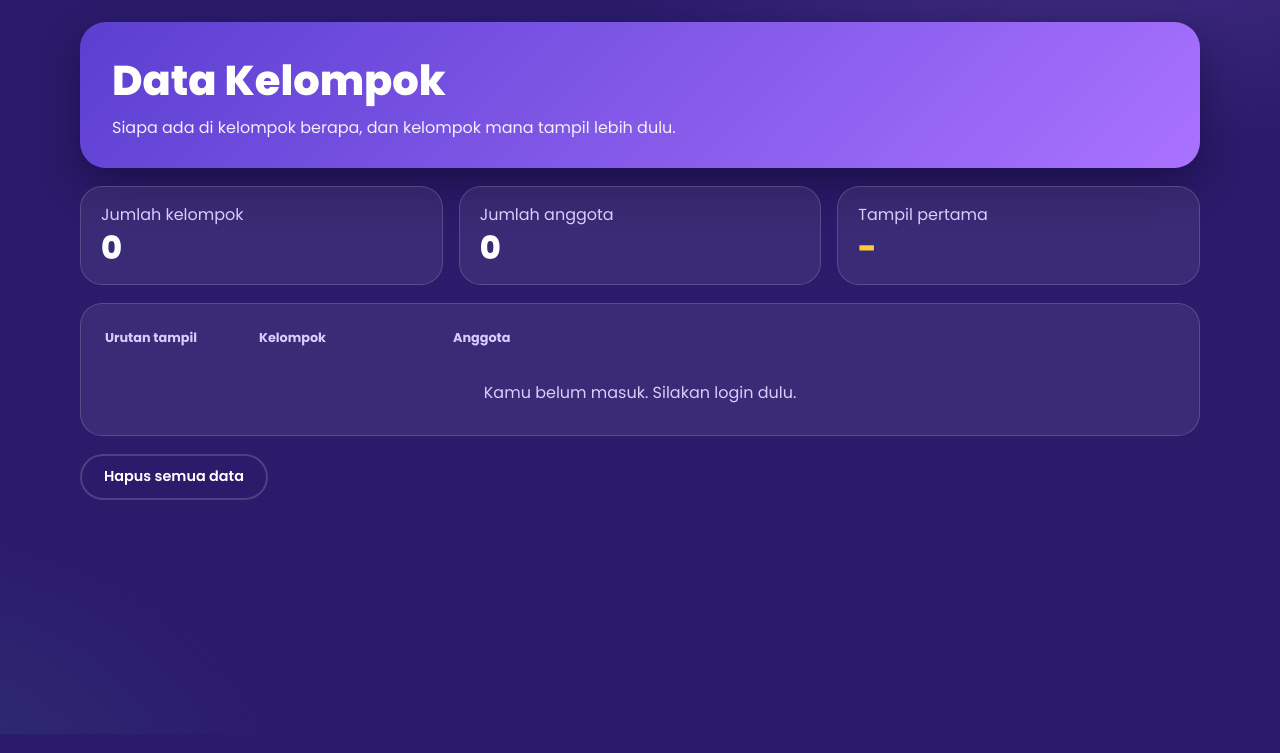
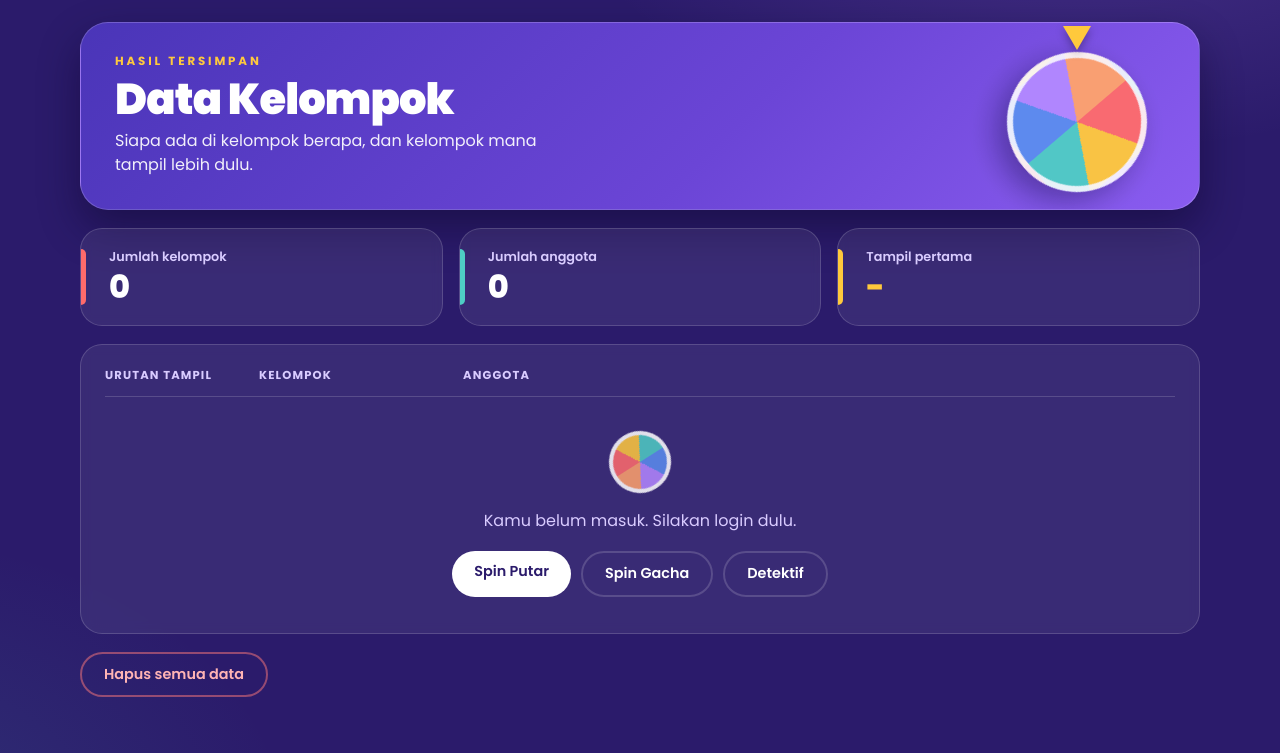
Before and after one commit to seftiraramadhani/ProjekWeb-PPWEB-Kelompok8, a PHP site: page /data/ in a window 1280 px wide. Shown: the part 66-819 px from the top of the page. Run offline with PHP 8.4, Linux system fonts and the light colour scheme.

Commit message:
style: poles tampilan halaman Data

```diff
--- a/data/data.css
+++ b/data/data.css
@@ -1,38 +1,107 @@
+/* Halaman Data Kelompok.
+   Struktur & logika (data.js) milik Tim B tidak diubah; tampilan dipoles Tim A.
+   Class yang dipakai data.js dipertahankan: dt-baris, dt-medali (m1..m3), nama, dt-anggota, chip, ketua. */
+
+/* ---------- hero ---------- */
 .dt-hero {
-  margin-top: 22px; padding: 28px 32px; border-radius: 26px; box-shadow: var(--shadow);
-  background: linear-gradient(135deg, #5b3fd1, #a972ff);
+  position: relative; overflow: hidden; isolation: isolate;
+  margin-top: 22px; padding: 30px 34px 32px; border-radius: 28px;
+  background: linear-gradient(135deg, #4a35b8 0%, #6b45d6 58%, #8a5cf0 100%);
+  border: 1px solid rgba(255, 255, 255, .18); box-shadow: var(--shadow);
 }
-.dt-hero h1 { font-size: clamp(1.8rem, 5vw, 2.6rem); font-weight: 800; }
-.dt-hero p { margin-top: 4px; color: rgba(255, 255, 255, .9); }
+.dt-hero::before { /* roda dekoratif, tema aplikasi */
+  content: ""; position: absolute; z-index: -1; right: 52px; top: 50%; width: 140px; height: 140px; margin-top: -64px;
+  border-radius: 50%; border: 6px solid rgba(255, 255, 255, .9); opacity: .95; box-shadow: 0 14px 28px rgba(10, 4, 40, .35);
+  background: conic-gradient(var(--coral) 0 16.66%, var(--yellow) 0 33.33%, var(--teal) 0 50%, var(--blue) 0 66.66%, var(--violet) 0 83.33%, var(--orange) 0);
+  animation: dt-turn 48s linear infinite;
+}
+.dt-hero::after { /* penunjuk kuning */
+  content: ""; position: absolute; z-index: 0; right: 108px; top: calc(50% - 90px);
+  border: 14px solid transparent; border-top: 24px solid var(--yellow); border-bottom: 0;
+  filter: drop-shadow(0 4px 4px rgba(0, 0, 0, .3));
+}
+.dt-eyebrow { color: var(--yellow); font-weight: 700; font-size: .74rem; letter-spacing: .24em; text-transform: uppercase; }
+.dt-hero h1 { margin-top: 4px; font-size: clamp(1.8rem, 5vw, 2.7rem); font-weight: 900; letter-spacing: -.02em; line-height: 1.12; }
+.dt-sub { margin-top: 6px; max-width: 46ch; color: rgba(255, 255, 255, .92); }
 
+/* ---------- ringkasan ---------- */
 .dt-stats { display: grid; grid-template-columns: repeat(auto-fit, minmax(200px, 1fr)); gap: 16px; margin-top: 18px; }
-.dt-stats .card { padding: 16px 20px; display: grid; gap: 2px; }
-.dt-stats strong { font-size: 2rem; font-weight: 800; line-height: 1.2; }
+.dt-stats .card { position: relative; overflow: hidden; display: grid; gap: 2px; padding: 18px 22px 18px 28px; }
+.dt-stats .card::before { content: ""; position: absolute; left: 0; top: 20px; bottom: 20px; width: 5px; border-radius: 0 6px 6px 0; background: var(--c); }
+.dt-stats .card:nth-child(1) { --c: var(--coral); }
+.dt-stats .card:nth-child(2) { --c: var(--teal); }
+.dt-stats .card:nth-child(3) { --c: var(--yellow); }
+.dt-stats .muted { font-size: .8rem; font-weight: 600; }
+.dt-stats strong { font-size: 2rem; font-weight: 800; line-height: 1.2; font-variant-numeric: tabular-nums; overflow-wrap: anywhere; }
 .dt-stats .kuning { color: var(--yellow); }
 
-.dt-tabel { margin-top: 18px; padding: 8px 24px; }
-.dt-kepala, .dt-baris { display: grid; grid-template-columns: 140px 180px 1fr; gap: 14px; align-items: center; }
-.dt-kepala { padding: 16px 0 12px; font-size: .8rem; font-weight: 700; color: var(--text-soft); }
-.dt-baris { padding: 14px 0; border-top: 1px solid var(--line); }
-.dt-baris .nama { font-weight: 800; }
+/* ---------- tabel ---------- */
+.dt-tabel { margin-top: 18px; padding: 6px 24px 10px; }
+.dt-kepala, .dt-baris { display: grid; grid-template-columns: 140px 190px 1fr; gap: 14px; align-items: center; }
+.dt-kepala { padding: 16px 0 12px; font-size: .72rem; font-weight: 700; letter-spacing: .1em; text-transform: uppercase; color: var(--text-soft); border-bottom: 1px solid var(--line); }
+
+.dt-baris {
+  position: relative; margin: 0 -14px; padding: 14px; border-radius: 16px;
+  transition: background .2s; animation: dt-in .45s cubic-bezier(.2, .8, .2, 1) both;
+}
+.dt-baris:hover { background: rgba(255, 255, 255, .06); }
+.dt-baris + .dt-baris::before { content: ""; position: absolute; left: 14px; right: 14px; top: 0; border-top: 1px solid var(--line); }
+.dt-baris:nth-child(2) { animation-delay: .06s; } .dt-baris:nth-child(3) { animation-delay: .12s; }
+.dt-baris:nth-child(4) { animation-delay: .18s; } .dt-baris:nth-child(5) { animation-delay: .24s; }
+.dt-baris:nth-child(n+6) { animation-delay: .3s; }
+
+.dt-baris:nth-child(6n+1) { --c: #ff8f8f; } .dt-baris:nth-child(6n+2) { --c: #ffd36a; }
+.dt-baris:nth-child(6n+3) { --c: #7ee2d6; } .dt-baris:nth-child(6n+4) { --c: #8fb3ff; }
+.dt-baris:nth-child(6n+5) { --c: #c8a8ff; } .dt-baris:nth-child(6n+6) { --c: #ffb27d; }
+.dt-baris .nama { display: flex; align-items: center; gap: 10px; font-weight: 800; overflow-wrap: anywhere; }
+.dt-baris .nama::before { content: ""; flex: none; width: 10px; height: 10px; border-radius: 50%; background: var(--c, var(--violet)); }
+
 .dt-anggota { display: flex; flex-wrap: wrap; gap: 8px; }
-.dt-anggota .chip { padding: 5px 14px; font-size: .85rem; }
+.dt-anggota:empty::before { content: "Hanya urutan tampil (tanpa anggota)"; color: var(--text-soft); font-size: .85rem; font-style: italic; }
+.dt-anggota .chip { padding: 5px 14px; font-size: .85rem; overflow-wrap: anywhere; }
 .dt-anggota .chip.ketua { background: var(--yellow); color: var(--bg); }
 
 .dt-medali {
-  width: 34px; height: 34px; border-radius: 50%; display: grid; place-items: center;
-  font-weight: 800; color: var(--bg); background: rgba(255, 255, 255, .5);
+  width: 36px; height: 36px; border-radius: 50%; display: grid; place-items: center;
+  font-weight: 800; color: var(--bg); background: rgba(255, 255, 255, .5); box-shadow: 0 4px 0 rgba(0, 0, 0, .18);
 }
 .dt-medali.m1 { background: var(--yellow); }
 .dt-medali.m2 { background: #d9d6ee; }
 .dt-medali.m3 { background: var(--orange); }
 
-.dt-pesan { padding: 22px 0; text-align: center; }
+/* ---------- keadaan kosong / galat / memuat ---------- */
+.dt-pesan { padding: 34px 12px 10px; text-align: center; }
+.dt-pesan::before {
+  content: ""; display: block; width: 62px; height: 62px; margin: 0 auto 16px; border-radius: 50%; border: 4px solid #fff; opacity: .85;
+  background: conic-gradient(var(--coral) 0 16.66%, var(--yellow) 0 33.33%, var(--teal) 0 50%, var(--blue) 0 66.66%, var(--violet) 0 83.33%, var(--orange) 0);
+  animation: dt-turn 10s linear infinite;
+}
 .dt-pesan[hidden] { display: none; }
-.dt-aksi { margin-top: 18px; display: flex; gap: 14px; align-items: center; flex-wrap: wrap; }
+.dt-cta { display: none; }
+.dt-pesan:not([hidden]) ~ .dt-cta { display: flex; flex-wrap: wrap; justify-content: center; gap: 10px; padding: 8px 0 26px; animation: dt-in .5s .7s both; }
 
+/* ---------- aksi bawah ---------- */
+.dt-aksi { margin-top: 18px; display: flex; gap: 14px; align-items: center; justify-content: space-between; flex-wrap: wrap; }
+.dt-aksi .muted { font-size: .85rem; }
+#info:not(:empty)::before { content: ""; display: inline-block; width: 8px; height: 8px; margin-right: 9px; border-radius: 50%; background: var(--teal); vertical-align: 1px; }
+.btn-ghost.danger { color: #ffb4b4; border-color: rgba(255, 122, 122, .5); }
+.btn-ghost.danger:hover { background: rgba(255, 107, 107, .16); border-color: var(--danger); }
+
+@keyframes dt-in { from { opacity: 0; transform: translateY(12px); } }
+@keyframes dt-turn { to { transform: rotate(360deg); } }
+
+/* ---------- layar kecil ---------- */
 @media (max-width: 700px) {
+  .dt-hero { padding: 24px 22px 26px; }
+  .dt-hero::before { right: -44px; width: 140px; height: 140px; margin-top: -62px; opacity: .28; box-shadow: none; }
+  .dt-hero::after { display: none; }
+  .dt-tabel { padding: 4px 18px 8px; }
   .dt-kepala { display: none; }
   .dt-baris { grid-template-columns: 44px 1fr; }
   .dt-baris .dt-anggota { grid-column: 1 / -1; }
 }
+@media (max-width: 560px) {
+  .dt-stats { grid-template-columns: 1fr 1fr; gap: 12px; }
+  .dt-stats .card:nth-child(3) { grid-column: 1 / -1; }
+  .dt-aksi { justify-content: flex-start; }
+}
--- a/data/index.html
+++ b/data/index.html
@@ -5,7 +5,8 @@
   <meta name="viewport" content="width=device-width, initial-scale=1">
   <title>Data Kelompok · Spin Kelompok</title>
   <link rel="preconnect" href="https://fonts.googleapis.com">
-  <link href="https://fonts.googleapis.com/css2?family=Poppins:wght@400;600;700;800&display=swap" rel="stylesheet">
+  <link rel="preconnect" href="https://fonts.gstatic.com" crossorigin>
+  <link href="https://fonts.googleapis.com/css2?family=Poppins:wght@400;500;600;700;800;900&display=swap" rel="stylesheet">
   <link rel="stylesheet" href="../assets/css/style.css">
   <link rel="stylesheet" href="data.css">
 </head>
@@ -14,11 +15,12 @@
     <header data-topbar data-active="data"></header>
 
     <section class="dt-hero">
+      <p class="dt-eyebrow">Hasil tersimpan</p>
       <h1>Data Kelompok</h1>
-      <p>Siapa ada di kelompok berapa, dan kelompok mana tampil lebih dulu.</p>
+      <p class="dt-sub">Siapa ada di kelompok berapa, dan kelompok mana tampil lebih dulu.</p>
     </section>
 
-    <section class="dt-stats">
+    <section class="dt-stats" aria-label="Ringkasan">
       <div class="card"><span class="muted">Jumlah kelompok</span><strong id="stKelompok">0</strong></div>
       <div class="card"><span class="muted">Jumlah anggota</span><strong id="stAnggota">0</strong></div>
       <div class="card"><span class="muted">Tampil pertama</span><strong class="kuning" id="stPertama">-</strong></div>
@@ -27,11 +29,16 @@
     <section class="card dt-tabel">
       <div class="dt-kepala"><span>Urutan tampil</span><span>Kelompok</span><span>Anggota</span></div>
       <div id="baris"></div>
-      <p class="muted dt-pesan" id="pesan">Memuat data...</p>
+      <p class="muted dt-pesan" id="pesan" aria-live="polite">Memuat data...</p>
+      <div class="dt-cta">
+        <a class="btn-pill" href="../spin/">Spin Putar</a>
+        <a class="btn-ghost" href="../gacha/">Spin Gacha</a>
+        <a class="btn-ghost" href="../detektif/">Detektif</a>
+      </div>
     </section>
 
     <div class="dt-aksi">
-      <button class="btn-ghost" id="btnHapus" type="button">Hapus semua data</button>
+      <button class="btn-ghost danger" id="btnHapus" type="button">Hapus semua data</button>
       <span class="muted" id="info"></span>
     </div>
   </div>
```
